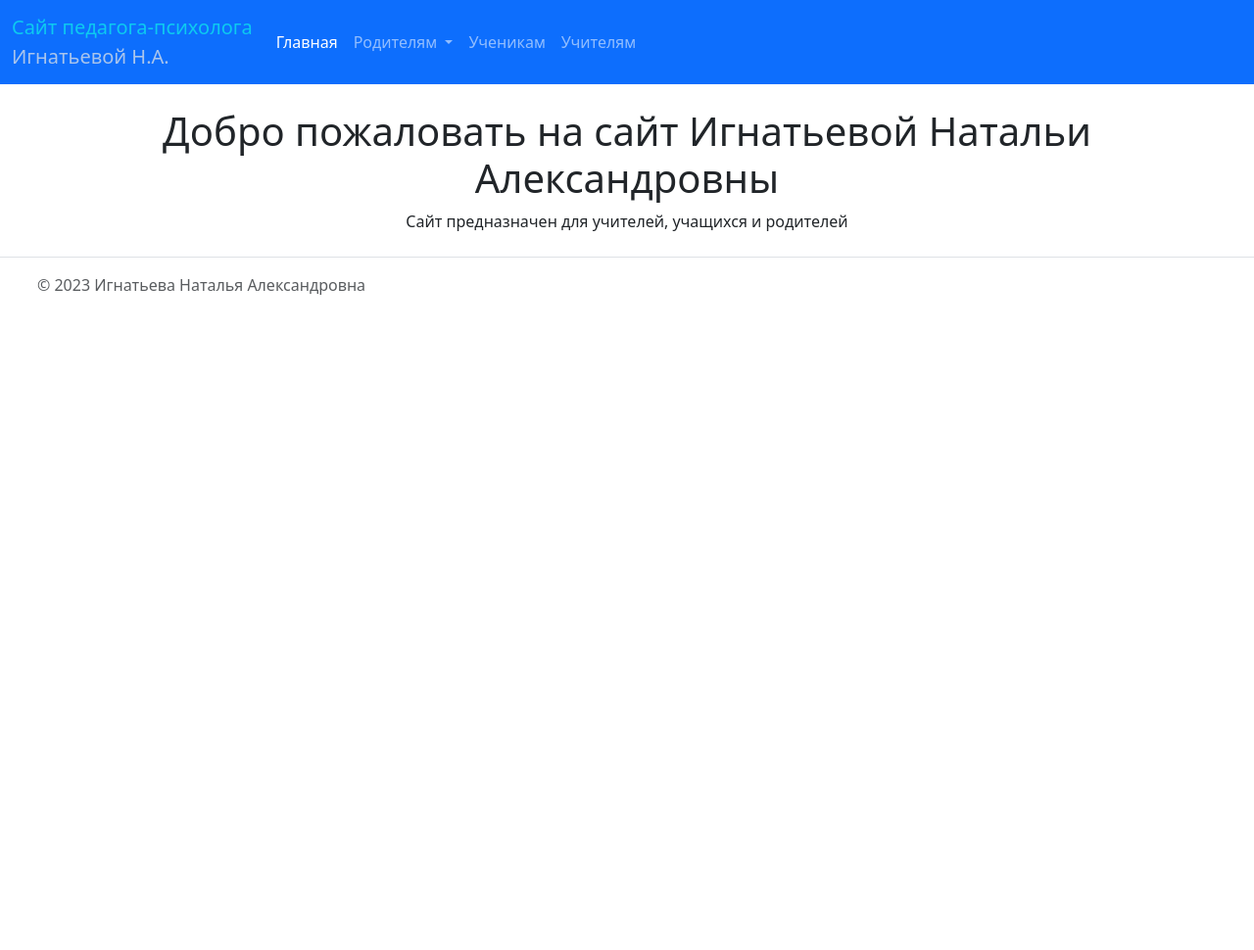
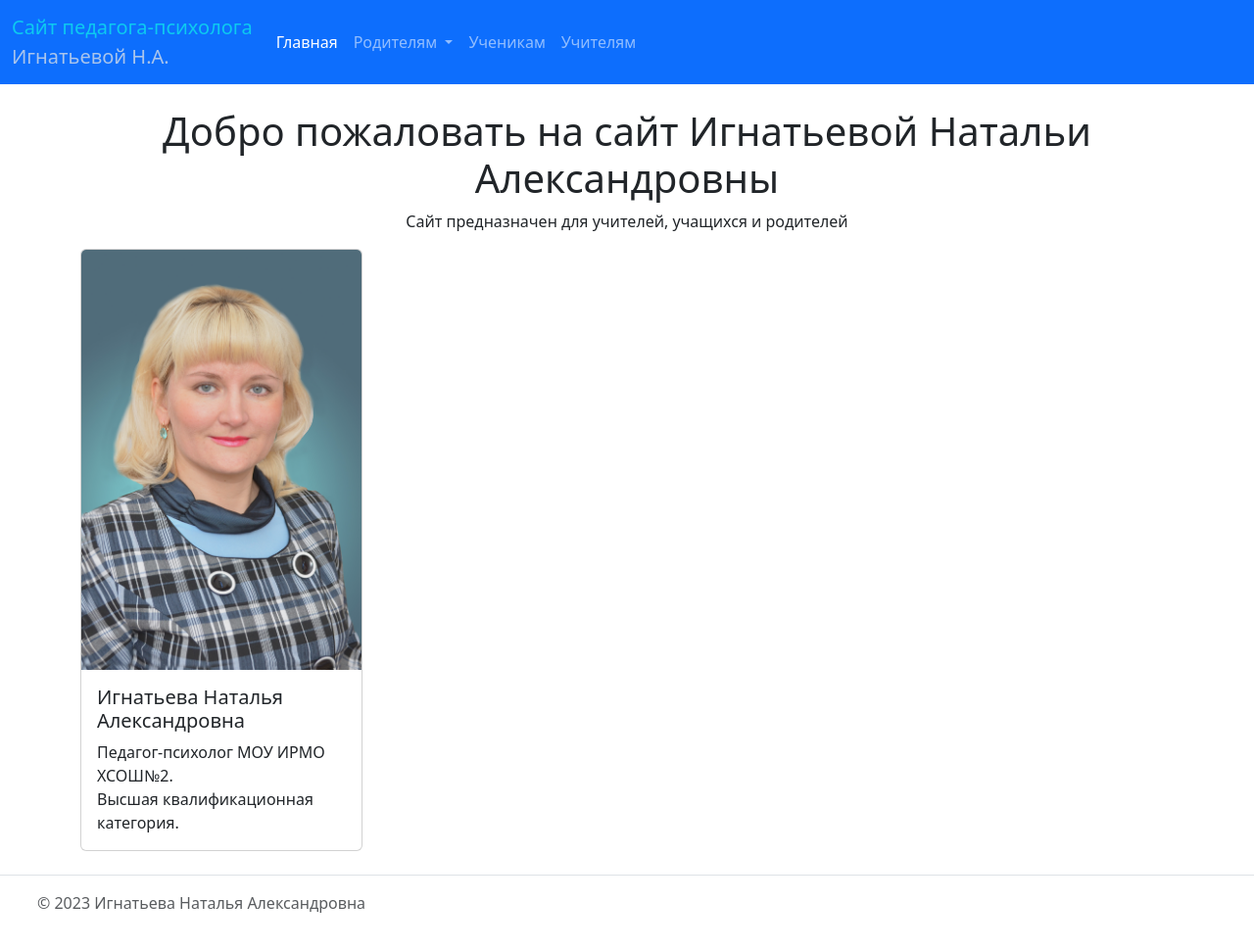
Before and after one commit to Vlad-Kusb/PsyPed, a plain HTML site: page index.html in a window 1280 px wide. Shown: the whole page at 98% size. Before the commit the page ends 800 px from the top, so only its background shows below. Drawn offline with nearby package versions, Linux system fonts and the light colour scheme.

Commit message:
Photo and format

```diff
--- a/index.html
+++ b/index.html
@@ -75,6 +75,18 @@
         <p class="text-center">
             Сайт предназначен для учителей, учащихся и родителей
         </p>
+
+        <div class="card" style="width: 18rem;">
+            <img src="pictures/Игнатьева Н.А..jpg" class="card-img-top" alt="Игнатьева Наталья Александровна">
+            <div class="card-body">
+                <h5 class="card-title">Игнатьева Наталья Александровна</h5>
+                <p class="card-text">
+                    Педагог-психолог МОУ ИРМО ХСОШ№2.
+                    <br>
+                    Высшая квалификационная категория.
+                </p>
+            </div>
+        </div>
     </div>
 
 
```
Also changed, not shown: teachers.html (+4 -4 lines), pictures/Игнатьева Н.А..jpg (added).
